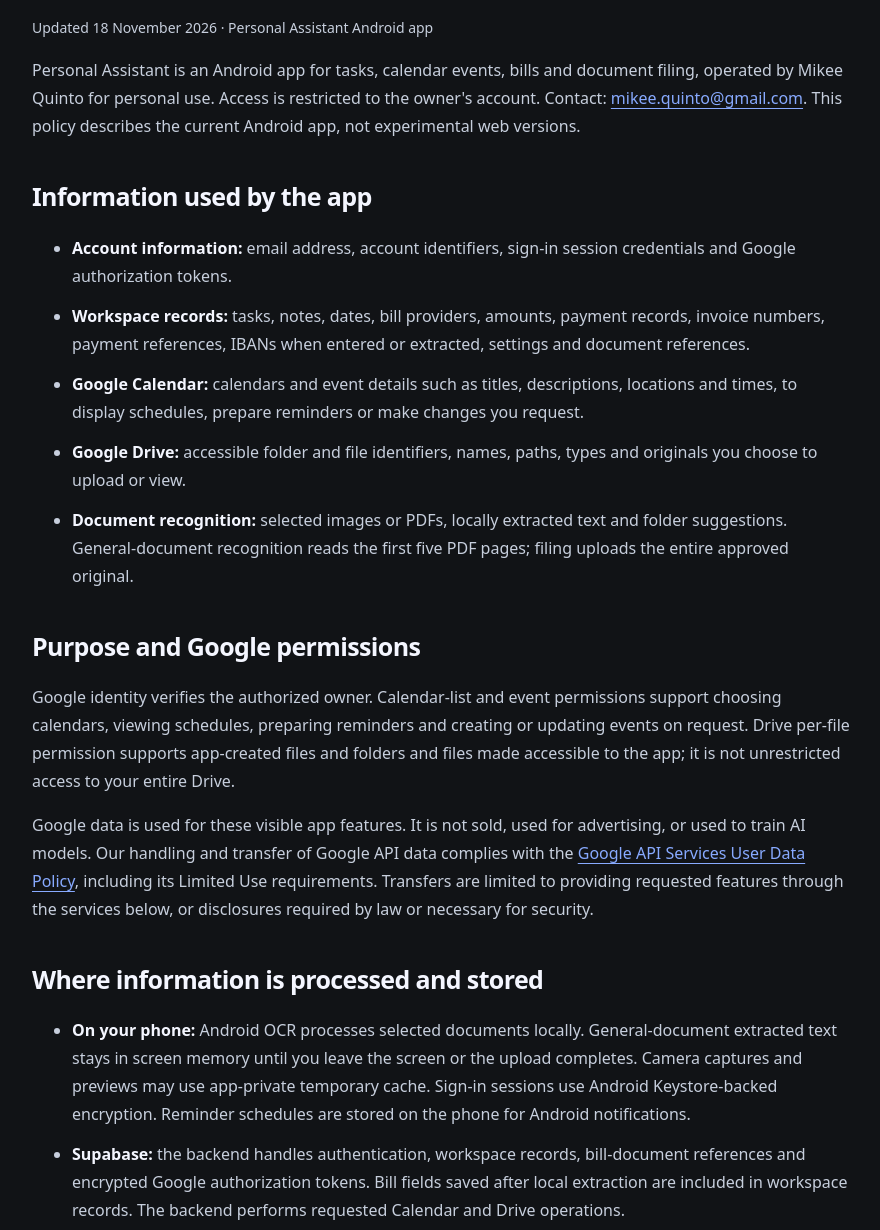
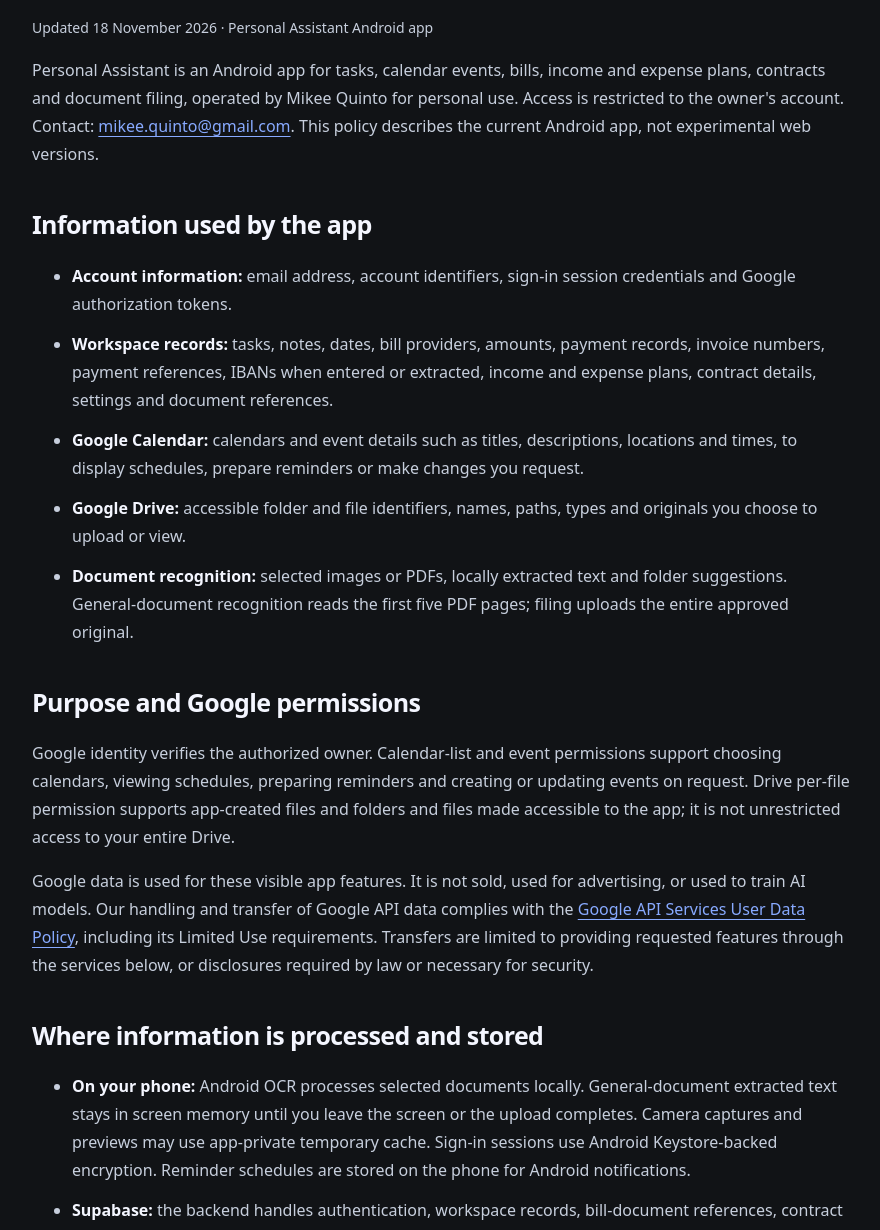
Before and after one commit to mikeequinto/mikeequinto.github.io, a plain HTML site: page privacy.html in a window 1280 px wide. Shown: the part 269-1499 px from the top of the page, without its empty margins (198-1078 px from the left). Drawn offline with Linux system fonts and the light colour scheme.

Commit message:
Describe income plans, contracts and linked Drive documents

```diff
--- a/privacy.html
+++ b/privacy.html
@@ -2,10 +2,10 @@
 <html lang="en"><head><meta charset="utf-8"><meta name="viewport" content="width=device-width,initial-scale=1"><meta name="description" content="How the Personal Assistant Android app handles Google access and personal data."><title>Privacy policy — Personal Assistant</title><link rel="icon" href="logo.svg" type="image/svg+xml"><link rel="stylesheet" href="style.css"></head>
 <body><header class="wrap"><a class="brand" href="./"><img src="logo.svg" width="42" height="42" alt=""><span>Personal Assistant</span></a><nav aria-label="Main navigation"><a href="./">Home</a><a href="mailto:mikee.quinto@gmail.com">Contact</a></nav></header>
 <main class="wrap policy"><p class="eyebrow">YOUR INFORMATION</p><h1>Privacy policy</h1><p class="muted">Updated 18 November 2026 · Personal Assistant Android app</p>
-<p>Personal Assistant is an Android app for tasks, calendar events, bills and document filing, operated by Mikee Quinto for personal use. Access is restricted to the owner's account. Contact: <a href="mailto:mikee.quinto@gmail.com">mikee.quinto@gmail.com</a>. This policy describes the current Android app, not experimental web versions.</p>
+<p>Personal Assistant is an Android app for tasks, calendar events, bills, income and expense plans, contracts and document filing, operated by Mikee Quinto for personal use. Access is restricted to the owner's account. Contact: <a href="mailto:mikee.quinto@gmail.com">mikee.quinto@gmail.com</a>. This policy describes the current Android app, not experimental web versions.</p>
 <h2>Information used by the app</h2><ul>
 <li><strong>Account information:</strong> email address, account identifiers, sign-in session credentials and Google authorization tokens.</li>
-<li><strong>Workspace records:</strong> tasks, notes, dates, bill providers, amounts, payment records, invoice numbers, payment references, IBANs when entered or extracted, settings and document references.</li>
+<li><strong>Workspace records:</strong> tasks, notes, dates, bill providers, amounts, payment records, invoice numbers, payment references, IBANs when entered or extracted, income and expense plans, contract details, settings and document references.</li>
 <li><strong>Google Calendar:</strong> calendars and event details such as titles, descriptions, locations and times, to display schedules, prepare reminders or make changes you request.</li>
 <li><strong>Google Drive:</strong> accessible folder and file identifiers, names, paths, types and originals you choose to upload or view.</li>
 <li><strong>Document recognition:</strong> selected images or PDFs, locally extracted text and folder suggestions. General-document recognition reads the first five PDF pages; filing uploads the entire approved original.</li></ul>
@@ -14,7 +14,7 @@
 <p>Google data is used for these visible app features. It is not sold, used for advertising, or used to train AI models. Our handling and transfer of Google API data complies with the <a href="https://developers.google.com/terms/api-services-user-data-policy">Google API Services User Data Policy</a>, including its Limited Use requirements. Transfers are limited to providing requested features through the services below, or disclosures required by law or necessary for security.</p>
 <h2>Where information is processed and stored</h2><ul>
 <li><strong>On your phone:</strong> Android OCR processes selected documents locally. General-document extracted text stays in screen memory until you leave the screen or the upload completes. Camera captures and previews may use app-private temporary cache. Sign-in sessions use Android Keystore-backed encryption. Reminder schedules are stored on the phone for Android notifications.</li>
-<li><strong>Supabase:</strong> the backend handles authentication, workspace records, bill-document references and encrypted Google authorization tokens. Bill fields saved after local extraction are included in workspace records. The backend performs requested Calendar and Drive operations.</li>
+<li><strong>Supabase:</strong> the backend handles authentication, workspace records, bill-document references, contract records and their Drive file links, income and expense entries, and encrypted Google authorization tokens. Bill fields saved after local extraction are included in workspace records. The backend performs requested Calendar and Drive operations.</li>
 <li><strong>Google Drive:</strong> originals are stored privately in your Google account after approval. General-document original bytes upload directly from Android to Drive. The filename, size, type, destination and upload setup pass through the backend; the extracted text does not.</li>
 <li><strong>Bill attachments and previews:</strong> these have a separate flow. Bill original bytes pass through the backend during attachment upload, and retrieved bill bytes pass through it for in-app previews. Drive is the original-file storage location; the backend does not intentionally retain an extra original-file copy.</li></ul>
 <p>The Android app does not send documents to cloud OCR or cloud AI for extraction or question answering. No document-chat AI is included. Google and Supabase process information necessary for their storage, authentication and hosting services under their own policies, and may retain operational logs or backups.</p>
@@ -25,7 +25,7 @@
 <li>Review fields, filenames and destinations before saving or uploading. Manual bill entry is available instead of OCR.</li>
 <li>Settings lets you disconnect Google, sign out, export workspace records or disable phone reminders. Signing out clears the saved session and cancels scheduled app reminders on that phone.</li>
 <li>Revoke access at any time in <a href="https://myaccount.google.com/connections">Google Account connections</a>. Revocation does not automatically erase existing records, events or files.</li>
-<li>Workspace records remain until removed. Deleting a bill through the app, where allowed, also moves its attached original to Drive Trash. Payment entries must be undone before deleting their bill. Use Google Drive to manage general filed documents and permanently delete trashed files.</li>
+<li>Workspace records remain until removed. Deleting a bill through the app, where allowed, also moves its attached original to Drive Trash. Payment entries must be undone before deleting their bill. Deleting a contract removes its record and document links, while keeping its original files in Drive. Use Google Drive to manage general filed documents and permanently delete trashed files.</li>
 <li>Calendar events remain in Google Calendar until removed there. Deleting a local task does not promise deletion of a corresponding Calendar event.</li>
 <li>Contact <a href="mailto:mikee.quinto@gmail.com">mikee.quinto@gmail.com</a> for deletion of remaining account/backend records or questions about data handling. Provider backups, logs or legal retention requirements may delay removal of residual copies; immediate erasure from every backup is not promised.</li></ul>
 <h2>Changes and contact</h2><p>This policy will be updated if data practices change. The date above identifies this version. Send questions or data requests to <a href="mailto:mikee.quinto@gmail.com">mikee.quinto@gmail.com</a>.</p>
```
